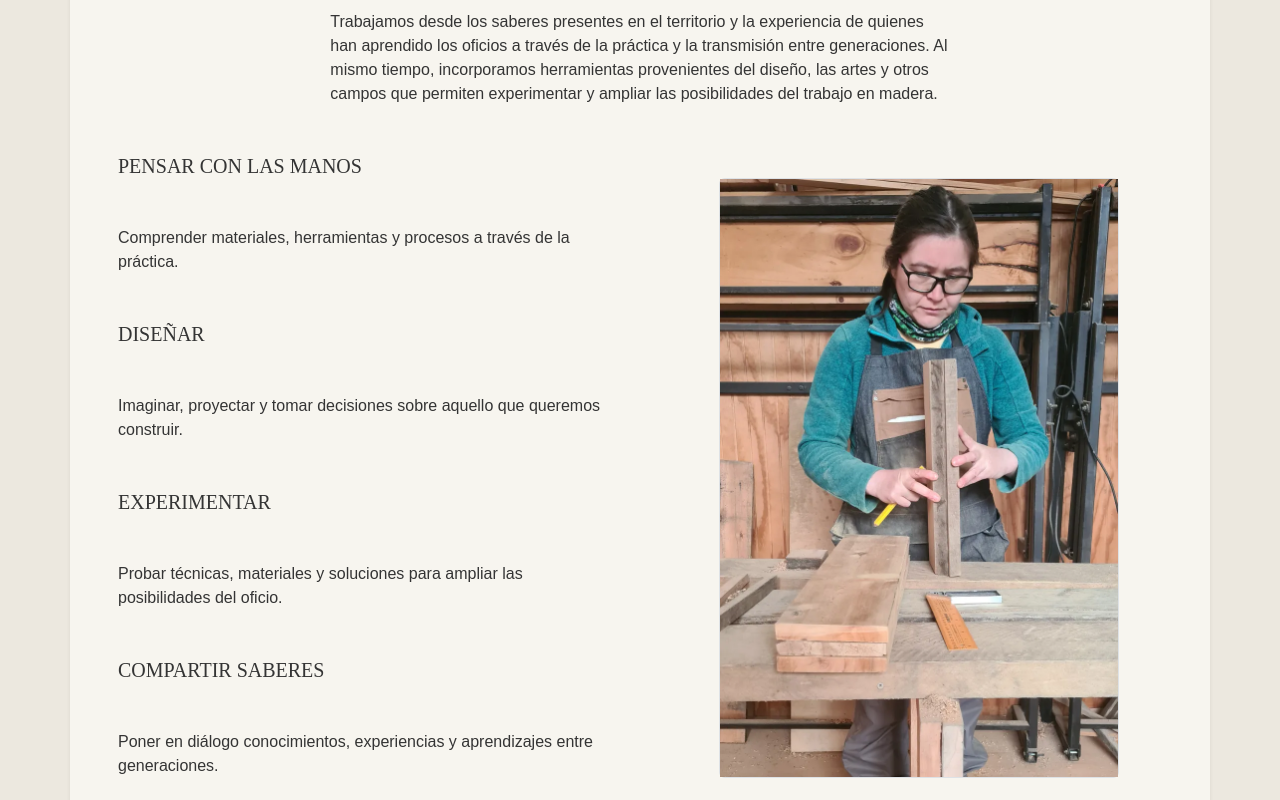
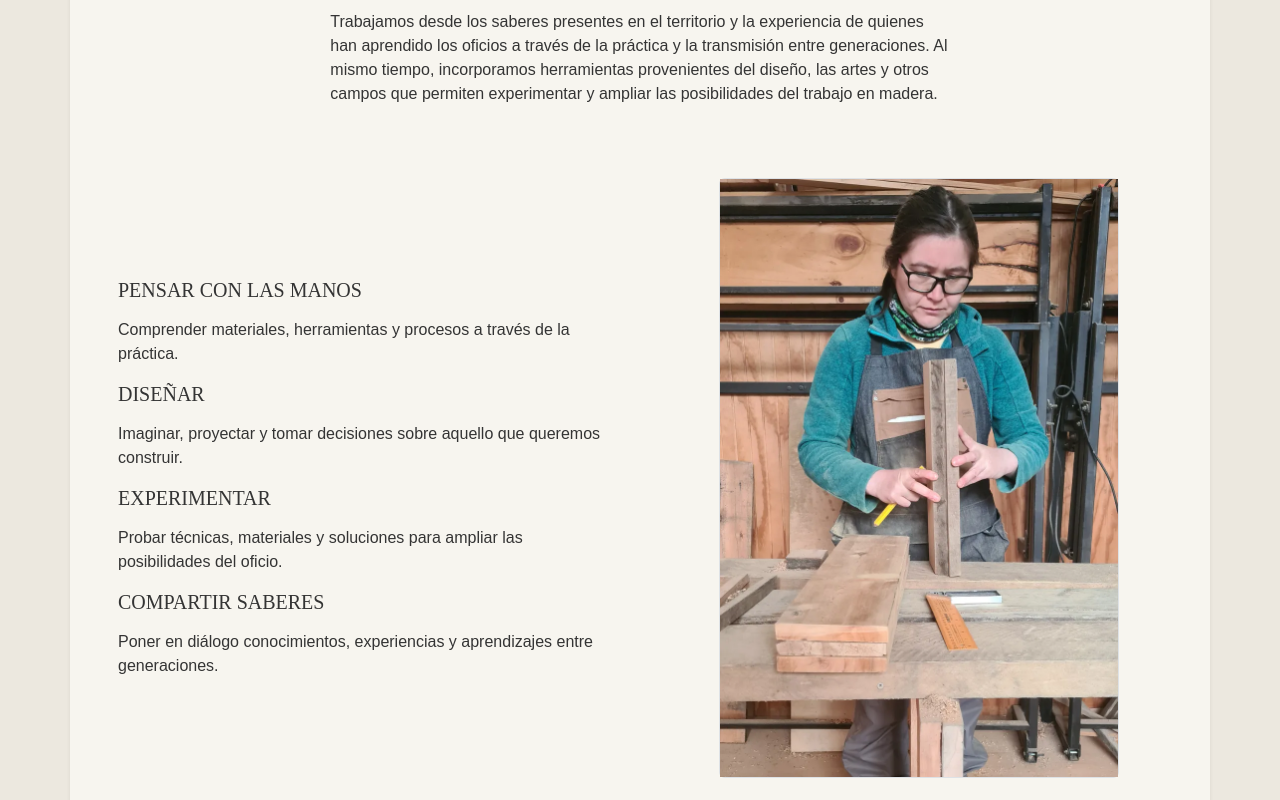
Before and after one commit to RamirezJM/Colectivo_Madereros_Tortel, a website built with Vite: page escuela.html in a window 1280 px wide. Shown: the part 1300-2100 px from the top of the page. Built offline with nearby package versions, Linux system fonts and the light colour scheme.

Commit message:
comentar párrafo final inconcluso, modificar tamaño mapa

```diff
--- a/escuela.html
+++ b/escuela.html
@@ -19,7 +19,7 @@
         <span class="navbar-toggler-icon"></span>
       </button>
       <div class="collapse navbar-collapse" id="navbarNav">
-        <ul class="navbar-nav ms-auto">
+        <ul class="navbar-nav text-center ms-lg-auto">
           <li class="nav-item">
             <a class="nav-link" href="index.html">Inicio</a>
           </li>
@@ -72,16 +72,16 @@
       </p>
 
       <div class="container">
-        <div class="row">
+        <div class="row align-items-center">
           <div class="col-md-6 d-md-flex flex-md-column">
-            <h3 class="text-uppercase fs-5 my-4 px-4">pensar con las manos</h3>
-            <p class="my-4 px-4">Comprender materiales, herramientas y procesos a través de la práctica.</p>
-            <h3 class="text-uppercase fs-5 my-4 px-4">diseñar</h3>
-            <p class="my-4 px-4"> Imaginar, proyectar y tomar decisiones sobre aquello que queremos construir.</p>
-            <h3 class="text-uppercase fs-5 my-4 px-4">experimentar</h3>
-            <p class="my-4 px-4">Probar técnicas, materiales y soluciones para ampliar las posibilidades del oficio.</p>
-            <h3 class="text-uppercase fs-5 my-4 px-4">compartir saberes</h3>
-            <p class="my-4 px-4"> Poner en diálogo conocimientos, experiencias y aprendizajes entre generaciones.</p>
+            <h3 class="text-uppercase fs-5 my-2 px-4">pensar con las manos</h3>
+            <p class="my-2 px-4">Comprender materiales, herramientas y procesos a través de la práctica.</p>
+            <h3 class="text-uppercase fs-5 my-2 px-4">diseñar</h3>
+            <p class="my-2 px-4"> Imaginar, proyectar y tomar decisiones sobre aquello que queremos construir.</p>
+            <h3 class="text-uppercase fs-5 my-2 px-4">experimentar</h3>
+            <p class="my-2 px-4">Probar técnicas, materiales y soluciones para ampliar las posibilidades del oficio.</p>
+            <h3 class="text-uppercase fs-5 my-2 px-4">compartir saberes</h3>
+            <p class="my-2 px-4"> Poner en diálogo conocimientos, experiencias y aprendizajes entre generaciones.</p>
           </div>
           <div class="col-md-6 d-flex align-items-center">
             <div class="w-75 text-center mx-auto my-5 border rounded-2">
@@ -156,15 +156,15 @@
         los saberes locales.
       </p>
       <div class="w-75 text-center mx-auto my-5 border rounded-2">
-        <img src="src/assets/images/escuela-mapa.webp" alt="" class="img-fluid">
+        <img src="src/assets/images/escuela-mapa.webp" alt="" class="img-fluid W-50">
       </div>
 
-      <h2 class="text-center my-5 px-4">Voces de la Escuela</h2>
+      <!--  <h2 class="text-center my-5 px-4">Voces de la Escuela</h2>
       <p class="my-4 px-4">
         ¿Qué ocurre cuando aprendemos a diseñar y construir con nuestras propias manos? Las experiencias de quienes
         participan en la Escuela permiten conocer los aprendizajes, desafíos y nuevas posibilidades que aparecen durante
         cada proceso.
-      </p>
+      </p> -->
     </section>
   </main>
 
```
